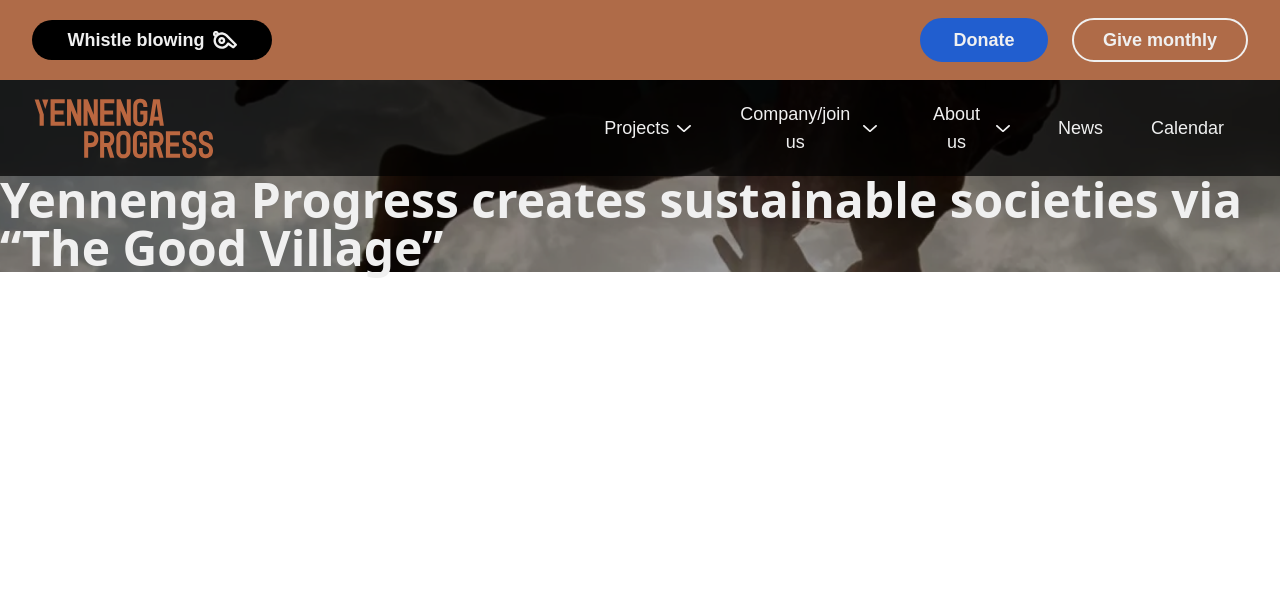
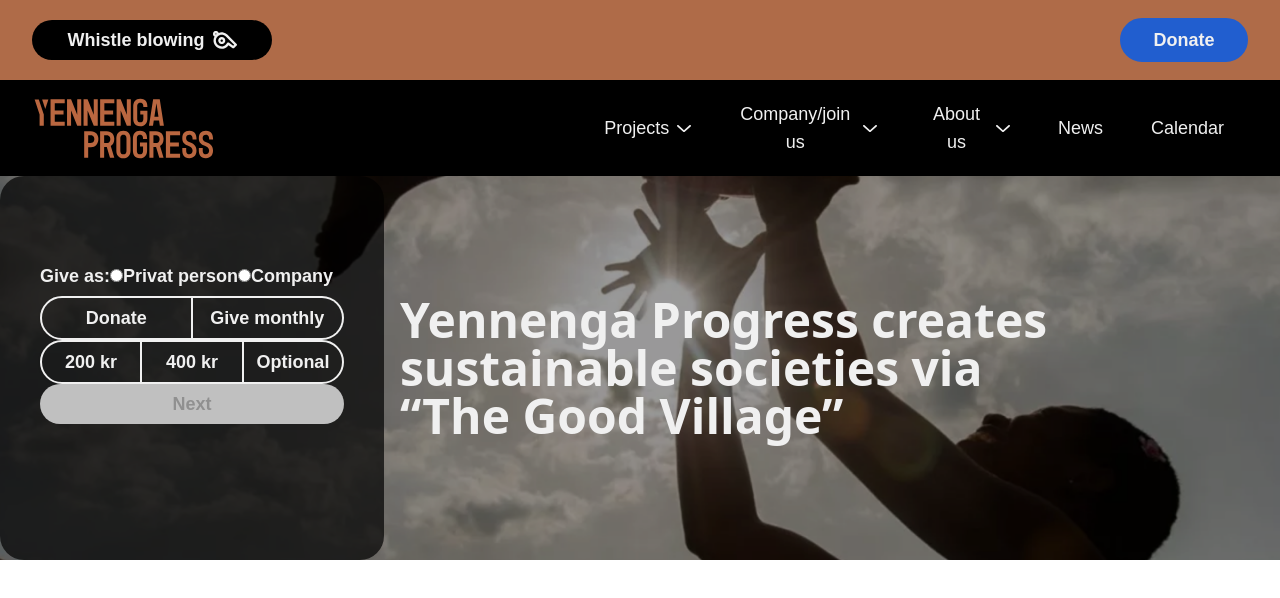
Before and after one commit to hyper-island-collaboration-work/yennenga-progress-group-3, a React (Vite) app: page / in a window 1280 px wide. Shown: the top 598 px of the page. Built offline with nearby package versions, Linux system fonts and the light colour scheme.

Commit message:
Start working on donation form, finish with styles and hover effect for navbar

```diff
--- /dev/null
+++ b/src/components/DonationForm.jsx
@@ -0,0 +1,47 @@
+export default function DonationForm() {
+  return (
+    <form className="donation-form h-96 w-96 rounded-3xl bg-black bg-opacity-70 px-10 py-20 font-['Arial'] text-lg font-bold leading-10 text-light-gray">
+      <div className="flex items-center justify-start">
+        <legend>Give as:</legend>
+        <div>
+          <input
+            type="radio"
+            id="privat"
+            name="Privat person"
+            value="Privat person"
+          />
+          <label for="privat">Privat person</label>
+        </div>
+
+        <div>
+          <input type="radio" id="company" name="company" value="Company" />
+          <label for="company">Company</label>
+        </div>
+      </div>
+      <div className="flex flex h-11 items-center justify-center">
+        <button className=" w-full rounded-bl-3xl rounded-tl-3xl border-2 border-light-gray shadow">
+          Donate
+        </button>
+        <button className="w-full rounded-br-3xl rounded-tr-3xl border-b-2 border-r-2 border-t-2 border-light-gray">
+          Give monthly
+        </button>
+      </div>
+      <div className="flex flex h-11 items-center justify-center">
+        <button className=" w-full rounded-bl-3xl rounded-tl-3xl border-2 border-light-gray shadow">
+          200 kr
+        </button>
+        <button className="w-full border-b-2 border-t-2 border-light-gray">
+          400 kr
+        </button>
+        <button className="w-full rounded-br-3xl rounded-tr-3xl border-2 border-light-gray">
+          Optional
+        </button>
+      </div>
+      <div>
+        <button className="w-full rounded-3xl bg-light-gray+ text-light-gray++">
+          Next
+        </button>
+      </div>
+    </form>
+  );
+}
--- a/src/components/headerSection/TopBar.jsx
+++ b/src/components/headerSection/TopBar.jsx
@@ -1,16 +1,13 @@
 export default function TopBar() {
   return (
     <div className="topbar-container flex h-20 items-center justify-between bg-umber px-8 py-4 font-bold leading-10">
-      <div className="inline-flex h-10 w-60 items-center justify-center gap-2 rounded-3xl bg-black hover:bg-dark-blue">
+      <div className="inline-flex h-10 w-60 items-center justify-center gap-2 rounded-3xl bg-black transition delay-100 ease-in-out hover:bg-dark-blue">
         <button className="WhistleBlowing-btn">Whistle blowing</button>
         <img src="/vector/whistleIcon.svg" alt="whistle icon" />
       </div>
-      <div className="topbar-buttons flex inline-flex h-11 items-center justify-center gap-6">
-        <button className="Donate-btn inline-flex w-32 justify-center rounded-3xl border-2 border-burkina-blue bg-burkina-blue hover:border-dark-blue hover:bg-dark-blue">
+      <div className="topbar-button flex inline-flex h-11 items-center justify-center gap-6">
+        <button className="Donate-btn inline-flex w-32 justify-center rounded-3xl border-2 border-burkina-blue bg-burkina-blue transition delay-100 ease-in-out hover:border-dark-blue hover:bg-dark-blue">
           Donate
-        </button>
-        <button className="GiveMonthly-btninline-flex w-44 justify-center rounded-3xl border-2 border-light-gray hover:border-dark-blue hover:text-dark-blue">
-          Give monthly
         </button>
       </div>
     </div>
--- a/src/components/headerSection/menu/Dropdown.jsx
+++ b/src/components/headerSection/menu/Dropdown.jsx
@@ -19,13 +19,12 @@ export default function Dropdown({ rootItem, items }) {
       as="div"
       onMouseEnter={handleMouseEnter}
       onMouseLeave={handleMouseLeave}
-      className="relative inline-block text-left"
+      className="relative inline-block h-full text-left"
     >
       <div>
         <Menu.Button className=" inline-flex items-center justify-center gap-2">
           {rootItem}
-          <img src="/vector/dropdown.svg" alt="dropdown icon"
-         />
+          <img src="/vector/dropdown.svg" alt="dropdown icon" />
         </Menu.Button>
       </div>
 
@@ -39,9 +38,7 @@ export default function Dropdown({ rootItem, items }) {
         leaveFrom="transform opacity-100 scale-100"
         leaveTo="transform opacity-0 scale-95"
       >
-        <Menu.Items
-          className="absolute mt-[2.1rem] w-48 bg-black opacity-70"
-        >
+        <Menu.Items className="absolute w-48 bg-black py-3">
           <div className="py-4">
             {items.map((item) => (
               <DropdownMenuItem>{item}</DropdownMenuItem>
--- a/src/components/headerSection/menu/DropdownMenuItem.jsx
+++ b/src/components/headerSection/menu/DropdownMenuItem.jsx
@@ -7,17 +7,9 @@ function classNames(...classes) {
 export default function DropdownMenuItem({ children }) {
   return (
     <Menu.Item className="py-2 text-xs">
-      {({ active }) => (
-        <a
-          href="#"
-          className={classNames(
-            active ? "bg-gray-100 text-gray-900" : "text-gray-700",
-            "block px-4 py-2 text-sm",
-          )}
-        >
-          {children}
-        </a>
-      )}
+      <a href="#" className="block px-4 py-2 text-sm">
+        {children}
+      </a>
     </Menu.Item>
   );
 }
--- a/src/components/headerSection/menu/NavBar.jsx
+++ b/src/components/headerSection/menu/NavBar.jsx
@@ -32,7 +32,7 @@ export default function NavBar() {
   ];
 
   return (
-    <nav className="nabvar flex h-24 items-center justify-between gap-96 bg-black bg-opacity-70 pl-6 pr-14 font-normal">
+    <nav className="nabvar flex h-24 items-center justify-between gap-96 bg-black pl-6 pr-14 font-normal">
       <div className="navbar-logo">
         <a href="#">
           <img src="/images/yp_logo_brown.svg" alt="Yennenga Progress Logo" />
--- a/src/components/heroSection.jsx/Hero.jsx
+++ b/src/components/heroSection.jsx/Hero.jsx
@@ -1,3 +1,4 @@
+import DonationForm from "../DonationForm";
 import Header from "../headerSection/Header";
 import "./hero.css";
 
@@ -5,8 +6,9 @@ export default function Hero() {
   return (
     <section className="hero-section">
       <Header />
-      <div className="hero-section--container">
-        <div className="text-light-gray text-5xl font-bold font-['Apple SD Gothic Neo']">
+      <div className="hero-section--container flex items-center gap-4">
+        <DonationForm />
+        <div className="font-['Apple SD Gothic Neo'] w-[44rem] text-5xl font-bold text-light-gray">
           <h1>
             Yennenga Progress creates sustainable societies via “The Good
             Village”
--- a/src/components/heroSection.jsx/hero.css
+++ b/src/components/heroSection.jsx/hero.css
@@ -1,3 +1,5 @@
 .hero-section {
   background-image: url("/images/LandingPage\ bg.png");
+  background-repeat: no-repeat;
+  background-size: cover;
 }
--- a/tailwind.config.js
+++ b/tailwind.config.js
@@ -3,11 +3,13 @@ export default {
   content: ["./index.html", "./src/**/*.{css,js,ts,jsx,tsx}"],
   theme: {
     colors: {
-      'light-gray': '#F0F0F0',
-      'black': "#000000",
-      'umber': "#AF6B48",
-      'burkina-blue': "#215ECF",
-      'dark-blue': "#294C9C"
+      "light-gray": "#F0F0F0",
+      "light-gray+": "#C0C0C0",
+      "light-gray++": "#909090",
+      "black": "#000000",
+      "umber": "#AF6B48",
+      "burkina-blue": "#215ECF",
+      "dark-blue": "#294C9C",
     },
     extend: {},
   },
```
